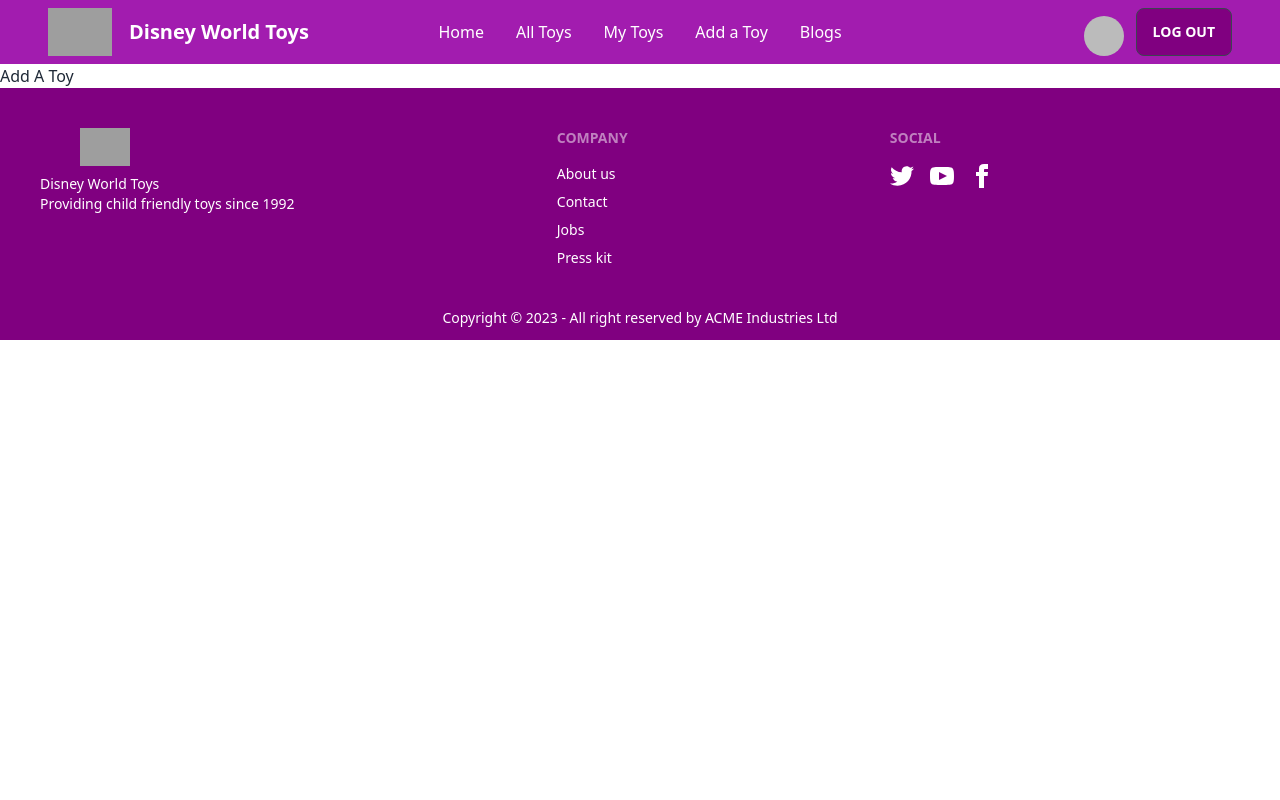
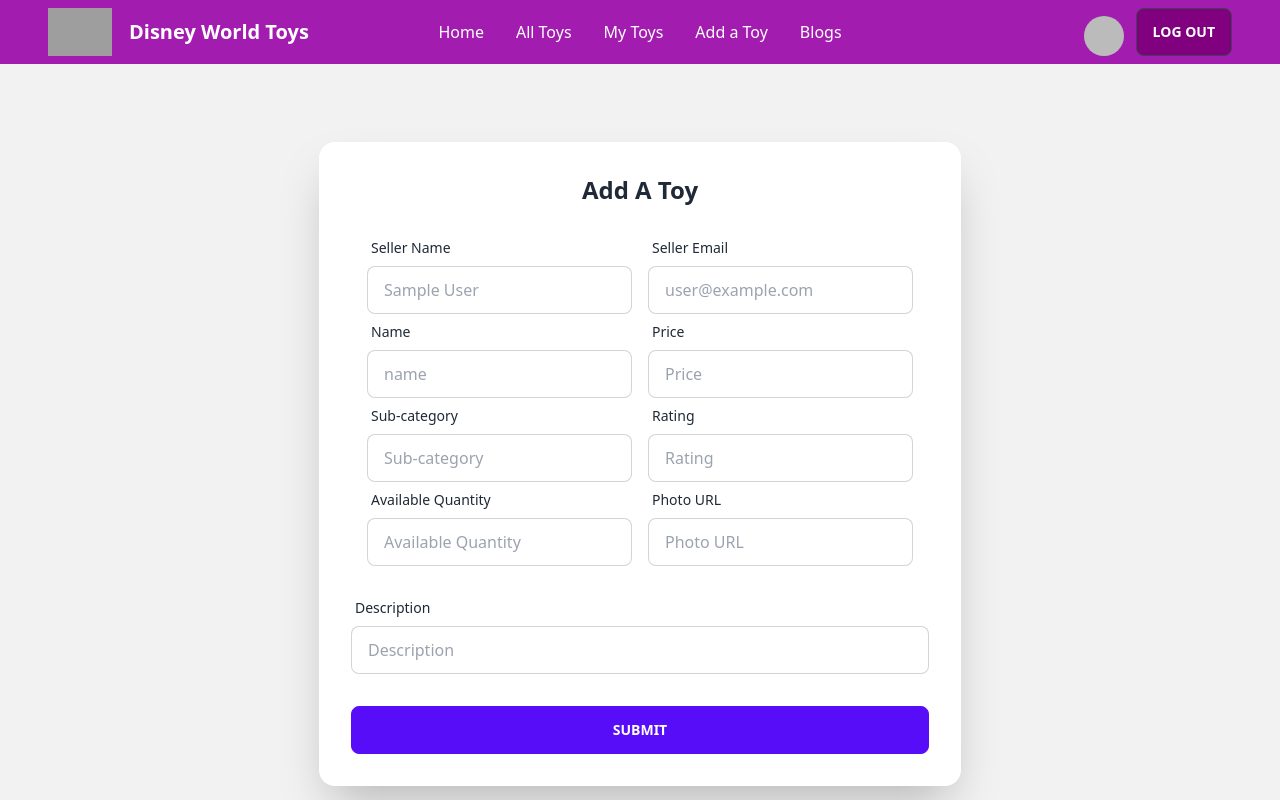
Before and after one commit to anika-aurony/disney-world-toys-client-side, a React (Vite) app: page /addAToy in a window 1280 px wide. Shown: the top 800 px of the page. Built offline with nearby package versions, Linux system fonts and the light colour scheme; no server answers; sample sign-in values are in the browser's storage; grey boxes are pictures that could not be loaded.

Commit message:
add toy form commit

```diff
--- a/index.html
+++ b/index.html
@@ -4,7 +4,7 @@
     <meta charset="UTF-8" />
     <link rel="icon" type="image/svg+xml" href="/vite.svg" />
     <meta name="viewport" content="width=device-width, initial-scale=1.0" />
-    <title>Vite + React</title>
+    <title>Disney World Toys</title>
   </head>
   <body>
     <div id="root"></div>
--- a/src/component/AddAToy/AddAToy.jsx
+++ b/src/component/AddAToy/AddAToy.jsx
@@ -1,9 +1,91 @@
-import React from 'react';
+import React, { useContext } from 'react';
+import { AuthContext } from '../../providers/AuthProviders';
 
 const AddAToy = () => {
+    const { user } = useContext(AuthContext)
+
     return (
         <div>
-            <h1>Add A Toy</h1>
+
+            <div className="hero min-h-screen bg-base-200">
+                <h1>Add A Toy</h1>
+                <div className="hero-content ">
+
+                    <div className="card flex-shrink-0  shadow-2xl bg-base-100">
+
+                        <div className="card-body">
+                        <h1 className="text-2xl text-center font-bold">Add A Toy </h1>
+                            <div className='hero-content flex-col lg:flex-row-reverse'>
+                                <div >
+                                    <div className="form-control">
+                                        <label className="label">
+                                            <span className="label-text"> Seller Email</span>
+                                        </label>
+                                        <input type="text" placeholder={user.email} className="input input-bordered" />
+                                    </div>
+                                    <div className="form-control">
+                                        <label className="label">
+                                            <span className="label-text">Price</span>
+                                        </label>
+                                        <input type="text" placeholder="Price" className="input input-bordered" name="price" required />
+
+                                    </div>
+                                    <div className="form-control">
+                                        <label className="label">
+                                            <span className="label-text">Rating</span>
+                                        </label>
+                                        <input type="text" placeholder="Rating" className="input input-bordered" name="rating" required />
+
+                                    </div>
+                                    <div className="form-control">
+                                        <label className="label">
+                                            <span className="label-text">Photo URL</span>
+                                        </label>
+                                        <input type="text" placeholder="Photo URL" className="input input-bordered" name="photo" required />
+
+                                    </div>
+                                </div>
+                                <div>
+                                    <div className="form-control">
+                                        <label className="label">
+                                            <span className="label-text">Seller Name</span>
+                                        </label>
+                                        <input type="text" placeholder={user.displayName} className="input input-bordered" name='sellerName' />
+
+                                    </div>
+                                    <div className="form-control">
+                                        <label className="label">
+                                            <span className="label-text">Name</span>
+                                        </label>
+                                        <input type="text" placeholder="name" className="input input-bordered" name="name" required />
+                                    </div>
+                                    <div className="form-control">
+                                        <label className="label">
+                                            <span className="label-text">Sub-category</span>
+                                        </label>
+                                        <input type="text" placeholder="Sub-category" className="input input-bordered" name="subcategory" required />
+                                    </div>
+                                    <div className="form-control">
+                                        <label className="label">
+                                            <span className="label-text">Available Quantity</span>
+                                        </label>
+                                        <input type="text" placeholder="Available Quantity" className="input input-bordered" name="quantity" required />
+                                    </div>
+                                </div>
+                            </div>
+                            <div className="form-control">
+                                        <label className="label">
+                                            <span className="label-text">Description</span>
+                                        </label>
+                                        <input type="text" placeholder="Description" className="input input-bordered" name="description" required />
+                                    </div>
+                            <div className="form-control mt-6">
+                                <button className="btn btn-primary">Submit</button>
+                            </div>
+                        </div>
+                    </div>
+                </div>
+            </div>
         </div>
     );
 };
```
